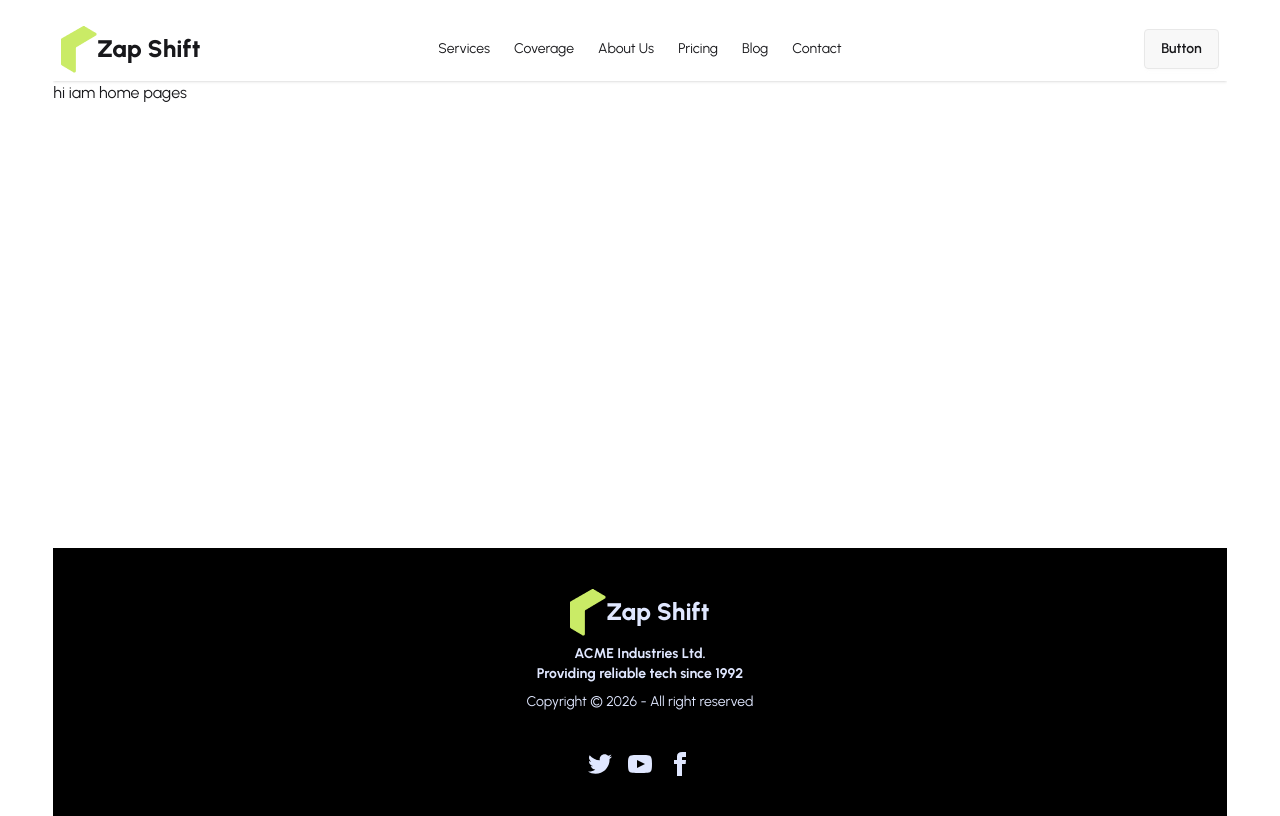
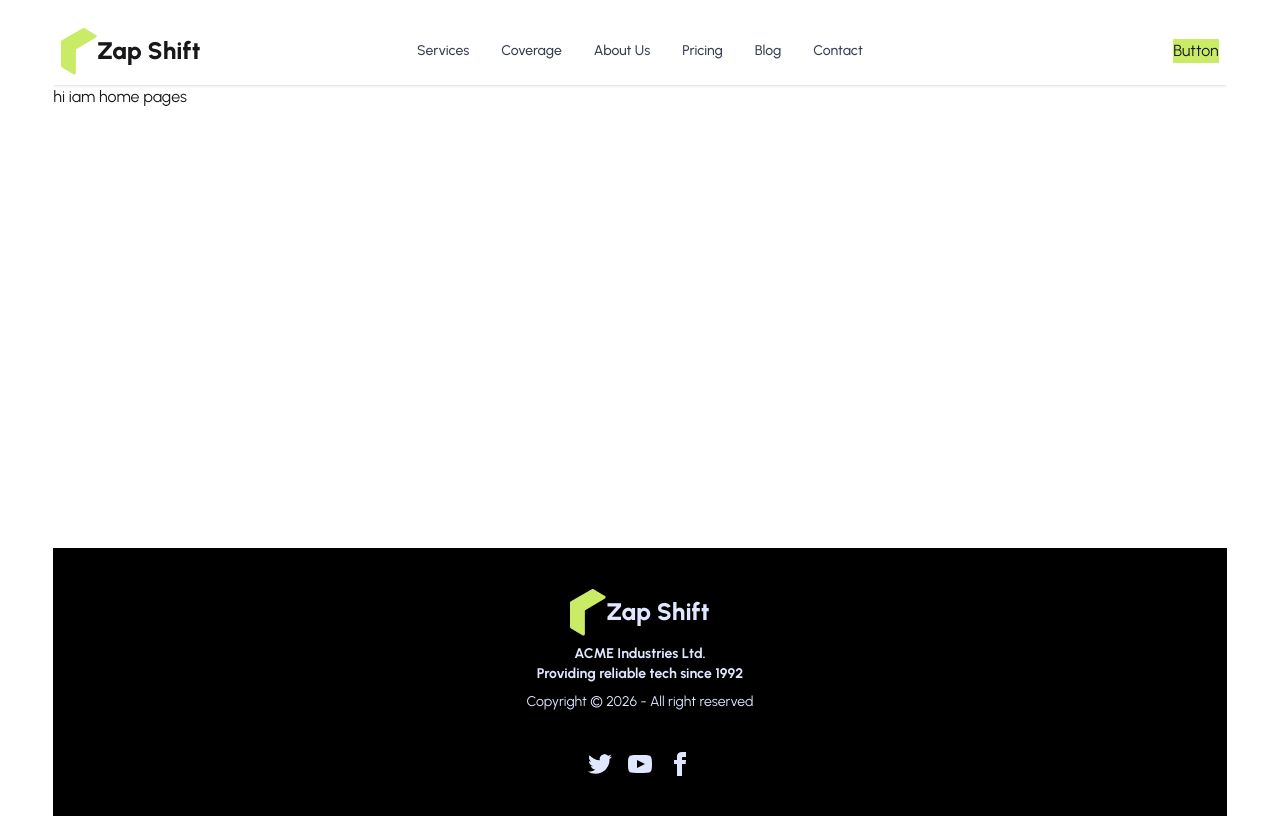
Before and after one commit to asik247/zap-shift-client-site, a React (Vite) app: page / in a window 1280 px wide. Built offline with nearby package versions, Linux system fonts and the light colour scheme.

Commit message:
isActive implement

```diff
--- a/src/Components/Nav&Footer/Navbar.jsx
+++ b/src/Components/Nav&Footer/Navbar.jsx
@@ -4,12 +4,89 @@ import Logo from '../../Shared/Logo';
 
 const Navbar = () => {
     const links = <>
-        <li><NavLink to={'/services'}>Services</NavLink></li>
-        <li><NavLink to={'/coverage'}>Coverage</NavLink></li>
-        <li><NavLink to={'/aboutus'}>About Us</NavLink></li>
-        <li><NavLink to={'/pricing'}>Pricing</NavLink></li>
-        <li><NavLink to={'/blog'}>Blog</NavLink></li>
-        <li><NavLink to={'/contact'}>Contact</NavLink></li>
+        <li>
+            <NavLink
+                to="/services"
+                className={({ isActive }) =>
+                    `px-4 py-2 rounded-xl font-medium transition-all duration-300 ${isActive
+                        ? "bg-[#caeb66] text-black shadow-md"
+                        : "text-gray-700 hover:bg-[#caeb66]/30 hover:text-black"
+                    }`
+                }
+            >
+                Services
+            </NavLink>
+        </li>
+
+        <li>
+            <NavLink
+                to="/coverage"
+                className={({ isActive }) =>
+                    `px-4 py-2 rounded-xl font-medium transition-all duration-300 ${isActive
+                        ? "bg-[#caeb66] text-black shadow-md"
+                        : "text-gray-700 hover:bg-[#caeb66]/30 hover:text-black"
+                    }`
+                }
+            >
+                Coverage
+            </NavLink>
+        </li>
+
+        <li>
+            <NavLink
+                to="/aboutus"
+                className={({ isActive }) =>
+                    `px-4 py-2 rounded-xl font-medium transition-all duration-300 ${isActive
+                        ? "bg-[#caeb66] text-black shadow-md"
+                        : "text-gray-700 hover:bg-[#caeb66]/30 hover:text-black"
+                    }`
+                }
+            >
+                About Us
+            </NavLink>
+        </li>
+
+        <li>
+            <NavLink
+                to="/pricing"
+                className={({ isActive }) =>
+                    `px-4 py-2 rounded-xl font-medium transition-all duration-300 ${isActive
+                        ? "bg-[#caeb66] text-black shadow-md"
+                        : "text-gray-700 hover:bg-[#caeb66]/30 hover:text-black"
+                    }`
+                }
+            >
+                Pricing
+            </NavLink>
+        </li>
+
+        <li>
+            <NavLink
+                to="/blog"
+                className={({ isActive }) =>
+                    `px-4 py-2 rounded-xl font-medium transition-all duration-300 ${isActive
+                        ? "bg-[#caeb66] text-black shadow-md"
+                        : "text-gray-700 hover:bg-[#caeb66]/30 hover:text-black"
+                    }`
+                }
+            >
+                Blog
+            </NavLink>
+        </li>
+
+        <li>
+            <NavLink
+                to="/contact"
+                className={({ isActive }) =>
+                    `px-4 py-2 rounded-xl font-medium transition-all duration-300 ${isActive
+                        ? "bg-[#caeb66] text-black shadow-md"
+                        : "text-gray-700 hover:bg-[#caeb66]/30 hover:text-black"
+                    }`
+                }
+            >
+                Contact
+            </NavLink>
+        </li>
     </>
     return (
         <div className="navbar bg-base-100 shadow-sm">
@@ -25,7 +102,7 @@ const Navbar = () => {
                     </ul>
                 </div>
                 {/* Logo Components */}
-               <Logo></Logo>
+                <Logo></Logo>
             </div>
             <div className="navbar-center hidden lg:flex">
                 <ul className="menu menu-horizontal px-1">
@@ -33,7 +110,7 @@ const Navbar = () => {
                 </ul>
             </div>
             <div className="navbar-end">
-                <a className="btn">Button</a>
+                <a className="primaryBtn">Button</a>
             </div>
         </div>
     );
--- a/src/index.css
+++ b/src/index.css
@@ -9,3 +9,8 @@ body {
     font-family: "Urbanist", sans-serif;
     font-optical-sizing: auto;
 }
+.primaryBtn{
+    background-color: rgba(202, 235, 102, 1);
+
+
+}
```
